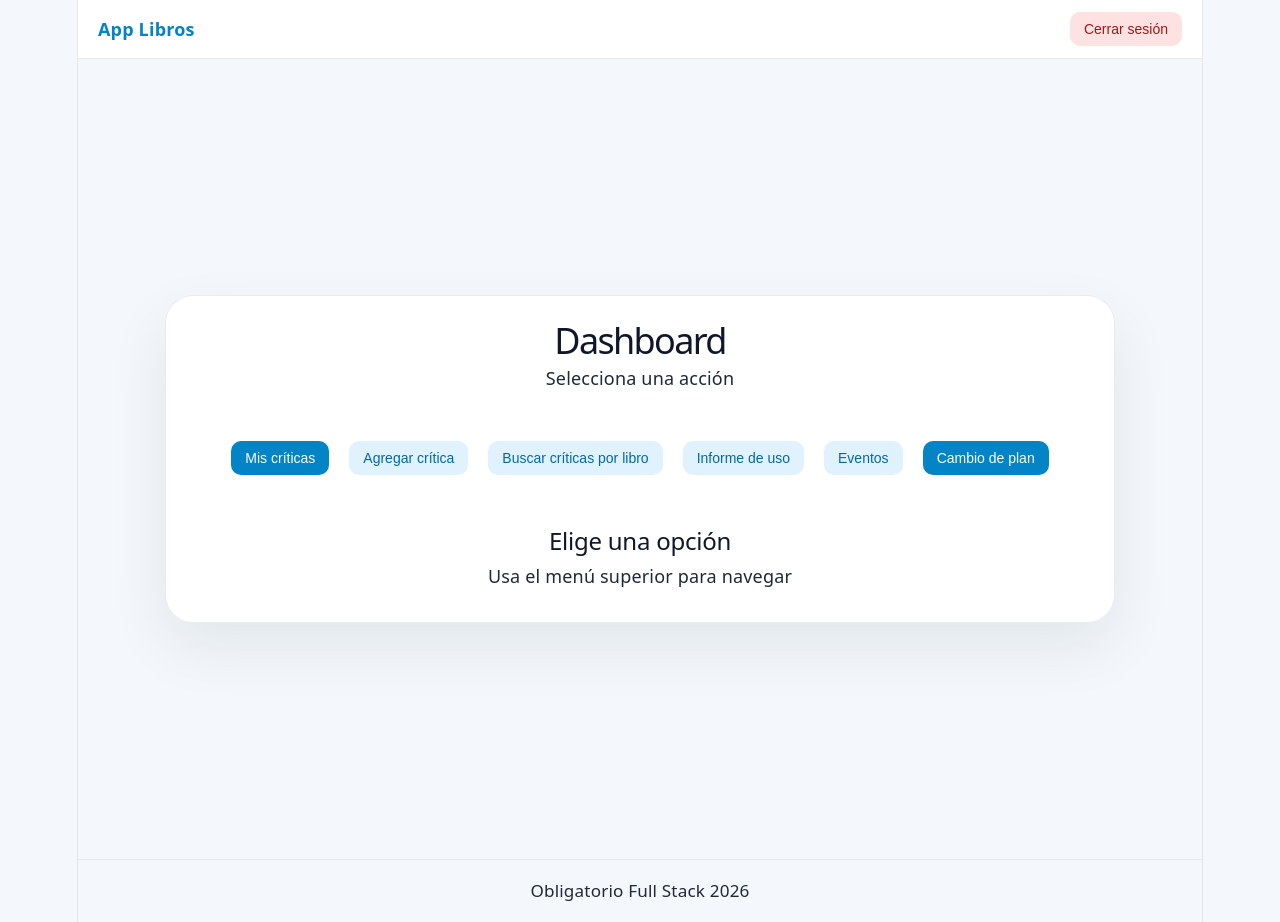
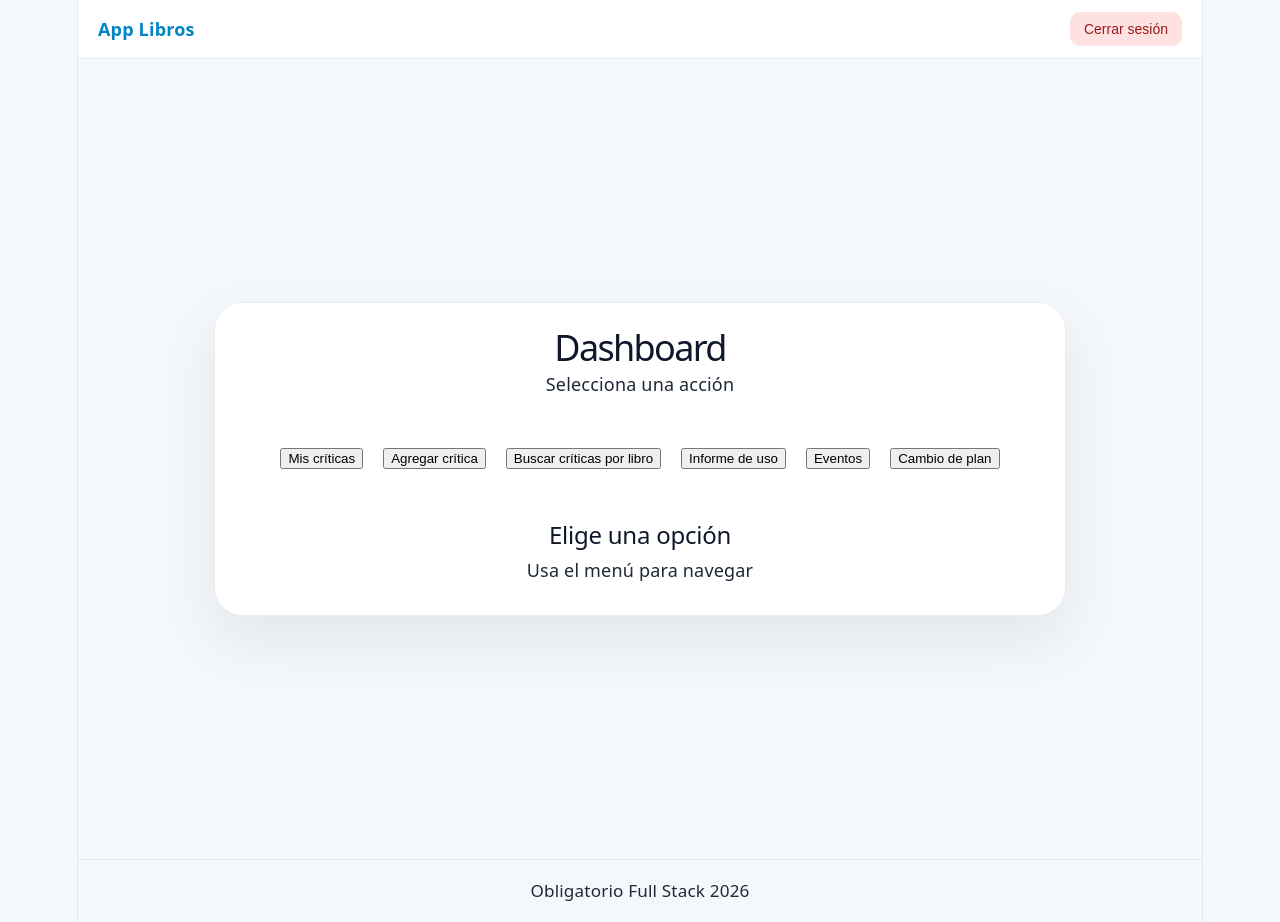
Before and after one commit to TAA118/fsobl2, a React app: page /dashboard in a window 1280 px wide. Built offline with nearby package versions, Linux system fonts and the light colour scheme; no server answers; the HTML template or start-up script is replaced by a standard one.

Commit message:
ultimax?

```diff
--- a/src/App.jsx
+++ b/src/App.jsx
@@ -2,7 +2,16 @@ import { BrowserRouter, Routes, Route } from 'react-router-dom'
 import Layout from './Layout'
 import Login from './Login'
 import Register from './Register'
-import Dashboard from './Dashboard'
+import DashboardLayout from './DashboardLayout'
+import DashboardHome from './DashboardHome'
+import MisCriticas from './MisCriticas'
+import LibrosAdmin from './LibrosAdmin'
+import GenerosAdmin from './GenerosAdmin'
+import EventosTicketmaster from './EventosTicketmaster'
+import CambioPlan from './CambioPlan'
+import InformeUso from './InformeUso'
+import CriticasPorLibro from './CriticasPorLibro'
+import AgregarCritica from './AgregarCritica'
 import Welcome from './Welcome'
 import RutaNoEncontrada from './RutaNoEncontrada'
 
@@ -10,15 +19,33 @@ function App() {
   return (
     <BrowserRouter>
       <Routes>
+
         <Route path="/login" element={<Login />} />
         <Route path="/register" element={<Register />} />
 
         <Route path="/" element={<Layout />}>
           <Route index element={<Welcome />} />
-          <Route path="dashboard" element={<Dashboard />} />
+
+          {/* DASHBOARD CON ROUTER INTERNO */}
+          <Route path="dashboard" element={<DashboardLayout />}>
+            <Route index element={<DashboardHome />} />
+
+            <Route path="mis-criticas" element={<MisCriticas />} />
+            <Route path="agregar-critica" element={<AgregarCritica />} />
+            <Route path="criticas-libro" element={<CriticasPorLibro />} />
+            <Route path="informe-uso" element={<InformeUso />} />
+            <Route path="eventos" element={<EventosTicketmaster />} />
+
+            <Route path="admin/libros" element={<LibrosAdmin />} />
+            <Route path="admin/generos" element={<GenerosAdmin />} />
+
+            <Route path="cambio-plan" element={<CambioPlan />} />
+          </Route>
+
         </Route>
 
         <Route path="*" element={<RutaNoEncontrada />} />
+
       </Routes>
     </BrowserRouter>
   )
--- a/src/Dashboard.jsx
+++ /dev/null
@@ -1,254 +0,0 @@
-import { useState, useEffect } from 'react'
-import { useDispatch, useSelector } from 'react-redux'
-import { API_URL } from './config.js'
-import MisCriticas from './MisCriticas.jsx'
-import LibrosAdmin from './LibrosAdmin.jsx'
-import GenerosAdmin from './GenerosAdmin.jsx'
-import EventosTicketmaster from './EventosTicketmaster.jsx'
-import CambioPlan from './CambioPlan.jsx'
-import InformeUso from './InformeUso.jsx'
-import CriticasPorLibro from './CriticasPorLibro.jsx'
-import AgregarCritica from './AgregarCritica.jsx'
-import { setPlan } from './store/authSlice.js'
-
-function Dashboard() {
-  const [view, setView] = useState('inicio')
-  const [libros, setLibros] = useState([])
-  const [informeUso, setInformeUso] = useState(null)
-  const [loading, setLoading] = useState(false)
-  const [error, setError] = useState(null)
-  const [message, setMessage] = useState(null)
-  const dispatch = useDispatch()
-  const { token, plan: userPlan, role: userRole } = useSelector((state) => state.auth)
-  const authHeaders = token? { Authorization: `Bearer ${token}` }: {}
-
-  useEffect(() => {
-    const cached = localStorage.getItem('plan')
-    if (cached) dispatch(setPlan(cached))
-  }, [dispatch])
-
-  const fetchLibros = async () => {
-    try {
-      setLoading(true)
-
-      const res = await fetch(`${API_URL}/v1/libros`, {
-        headers: {
-          'Content-Type': 'application/json',
-          ...authHeaders
-        }
-      })
-
-      const data = await res.json()
-      if (!res.ok) throw new Error(data.message)
-
-      setLibros(data.libros || [])
-    } catch (err) {
-      setError(err.message)
-    } finally {
-      setLoading(false)
-    }
-  }
-
-  const fetchInformeUso = async () => {
-    try {
-      setLoading(true)
-
-      const res = await fetch(`${API_URL}/v1/criticas/informe/uso`, {
-        headers: authHeaders
-      })
-
-      const data = await res.json()
-      if (!res.ok) throw new Error(data.message)
-
-      setInformeUso(data)
-    } catch (err) {
-      setError(err.message)
-    } finally {
-      setLoading(false)
-    }
-  }
-
-  const handleViewChange = (nextView) => {
-    setError(null)
-    setMessage(null)
-    setView(nextView)
-
-    if (nextView === 'agregarCritica') fetchLibros()
-    if (nextView === 'criticasLibro') fetchLibros()
-    if (nextView === 'informeUso') fetchInformeUso()
-  }
-
-  const isAdmin = userRole === 'admin'
-  const isPremium = userPlan === 'premium'
-
-  return (
-    <section className="dashboard">
-      <div className="register-card dashboard-panel">
-
-        <div className="register-header">
-          <h1>Dashboard</h1>
-          <p>Selecciona una acción</p>
-        </div>
-
-        <div className="dashboard-actions">
-
-          <button
-            className="btn btn--primary"
-            onClick={() => setView('misCriticas')}
-            disabled={loading}
-          >
-            Mis críticas
-          </button>
-
-          <button
-            className="btn btn--secondary"
-            onClick={() => handleViewChange('agregarCritica')}
-            disabled={loading}
-          >
-            Agregar crítica
-          </button>
-
-          <button
-            className="btn btn--secondary"
-            onClick={() => handleViewChange('criticasLibro')}
-            disabled={loading}
-          >
-            Buscar críticas por libro
-          </button>
-
-          <button
-            className="btn btn--secondary"
-            onClick={() => handleViewChange('informeUso')}
-            disabled={loading}
-          >
-            Informe de uso
-          </button>
-
-          <button
-            className="btn btn--secondary"
-            onClick={() => handleViewChange('eventos')}
-            disabled={loading}
-          >
-            Eventos
-          </button>
-
-          {isAdmin && (
-            <button
-              className="btn btn--secondary"
-              onClick={() => setView('adminLibros')}
-              disabled={loading}
-            >
-              Administrar libros
-            </button>
-          )}
-
-          {isAdmin && (
-            <button
-              className="btn btn--secondary"
-              onClick={() => setView('adminGeneros')}
-              disabled={loading}
-            >
-              Administrar géneros
-            </button>
-          )}
-
-          <button
-            className={`btn btn--primary ${isPremium ? 'btn--disabled' : ''}`}
-            onClick={() => setView('cambioPlan')}
-            disabled={loading || isPremium}
-          >
-            {isPremium ? 'Usuario Premium' : 'Cambio de plan'}
-          </button>
-
-        </div>
-
-        {error && <div className="alert error">{error}</div>}
-        {message && <div className="alert success">{message}</div>}
-
-        {view === 'inicio' && (
-          <div className="dashboard-results">
-            <h2>Elige una opción</h2>
-            <p>Usa el menú superior para navegar</p>
-          </div>
-        )}
-
-        {view === 'misCriticas' && (
-          <MisCriticas
-            authHeaders={authHeaders}
-            loading={loading}
-            setLoading={setLoading}
-            setError={setError}
-            setMessage={setMessage}
-          />
-        )}
-
-        {view === 'agregarCritica' && (
-          <AgregarCritica
-            authHeaders={authHeaders}
-            loading={loading}
-            setLoading={setLoading}
-            setError={setError}
-            setMessage={setMessage}
-          />
-        )}
-
-        {view === 'criticasLibro' && (
-            <CriticasPorLibro
-              authHeaders={authHeaders}
-              loading={loading}
-              setLoading={setLoading}
-              setError={setError}
-            />
-          )}
-
-        {view === 'informeUso' && informeUso && (
-          <InformeUso informeUso={informeUso} />
-        )}
-
-        {view === 'eventos' && (
-          <EventosTicketmaster
-            loading={loading}
-            setLoading={setLoading}
-            setError={setError}
-            setMessage={setMessage}
-          />
-        )}
-
-        {view === 'adminLibros' && (
-          <LibrosAdmin
-            authHeaders={authHeaders}
-            loading={loading}
-            setLoading={setLoading}
-            setError={setError}
-            setMessage={setMessage}
-            userRole={userRole}
-          />
-        )}
-
-        {view === 'adminGeneros' && (
-          <GenerosAdmin
-            authHeaders={authHeaders}
-            loading={loading}
-            setLoading={setLoading}
-            setError={setError}
-            setMessage={setMessage}
-            userRole={userRole}
-          />
-        )}
-
-        {view === 'cambioPlan' && (
-          <CambioPlan
-            authHeaders={authHeaders}
-            loading={loading}
-            setLoading={setLoading}
-            setError={setError}
-            setMessage={setMessage}
-          />
-        )}
-
-      </div>
-    </section>
-  )
-}
-
-export default Dashboard
--- /dev/null
+++ b/src/DashboardHome.jsx
@@ -0,0 +1,10 @@
+function DashboardHome() {
+  return (
+    <div className="dashboard-results">
+      <h2>Elige una opción</h2>
+      <p>Usa el menú para navegar</p>
+    </div>
+  )
+}
+
+export default DashboardHome
--- /dev/null
+++ b/src/DashboardLayout.jsx
@@ -0,0 +1,73 @@
+import { Outlet, Link, useNavigate } from 'react-router-dom'
+import { useSelector } from 'react-redux'
+
+function DashboardLayout() {
+  const { plan, role } = useSelector((state) => state.auth)
+  const isAdmin = role === 'admin'
+  const isPremium = plan === 'premium'
+
+  const navigate = useNavigate()
+
+  return (
+    <section className="dashboard">
+      <div className="register-card dashboard-panel">
+
+        <div className="register-header">
+          <h1>Dashboard</h1>
+          <p>Selecciona una acción</p>
+        </div>
+
+        <div className="dashboard-actions">
+
+          <button onClick={() => navigate('mis-criticas')}>
+            Mis críticas
+          </button>
+
+          <button onClick={() => navigate('agregar-critica')}>
+            Agregar crítica
+          </button>
+
+          <button onClick={() => navigate('criticas-libro')}>
+            Buscar críticas por libro
+          </button>
+
+          <button onClick={() => navigate('informe-uso')}>
+            Informe de uso
+          </button>
+
+          <button onClick={() => navigate('eventos')}>
+            Eventos
+          </button>
+
+          {isAdmin && (
+            <button onClick={() => navigate('admin/libros')}>
+              Administrar libros
+            </button>
+          )}
+
+          {isAdmin && (
+            <button onClick={() => navigate('admin/generos')}>
+              Administrar géneros
+            </button>
+          )}
+
+          <button
+            disabled={isPremium}
+            onClick={() => navigate('cambio-plan')}
+          >
+            {isPremium ? 'Usuario Premium' : 'Cambio de plan'}
+          </button>
+
+        </div>
+
+        {/* ACA SE RENDERIZA LA VISTA ACTIVA */}
+        <div className="dashboard-content">
+          <Outlet />
+        </div>
+
+      </div>
+    </section>
+  )
+}
+
+export default DashboardLayout
```
